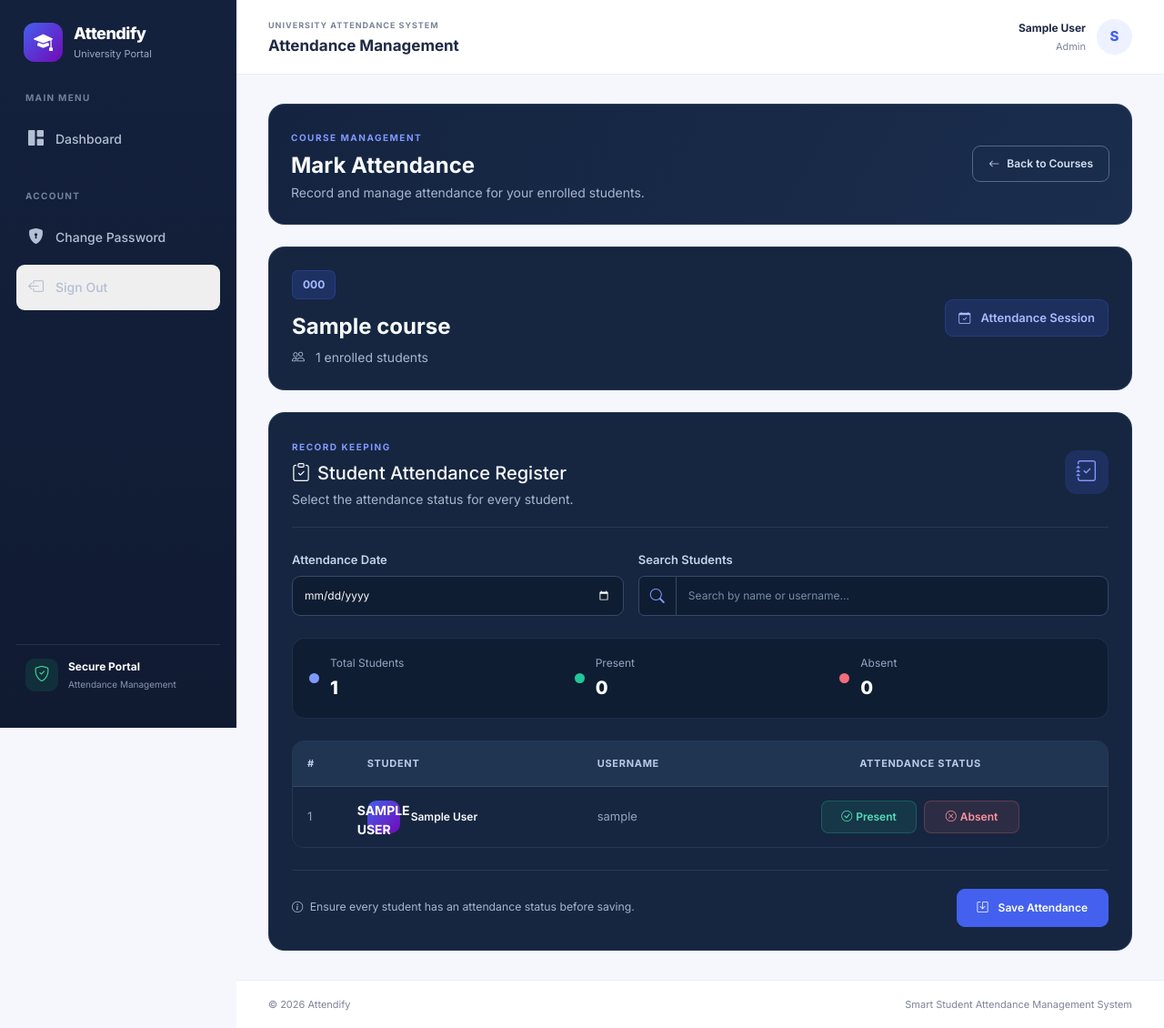
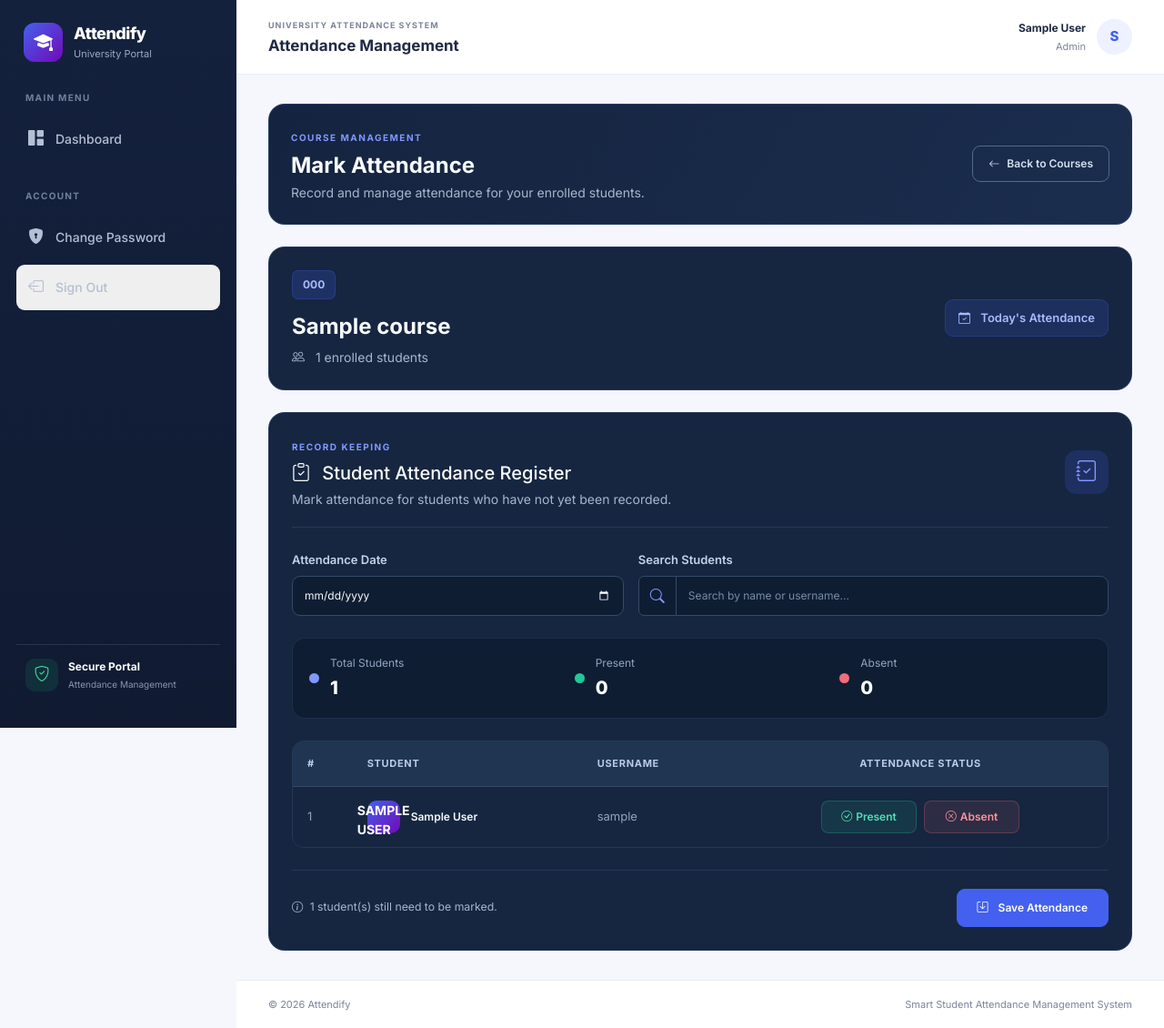
Before and after one commit to harizonelopez/Attendify, a Flask app: template app/templates/lecturer/mark_attendance.html in a window 1280 px wide. Shown: the whole page at 91% size. Run offline with Flask 3, Linux system fonts and the light colour scheme; the visitor is signed in with stand-in values (Sample User, id 1); the template is opened without the code that fills it: most values are stand-ins (such as "Sample title", 1, 10 or a date in 2020).

Commit message:
Enhance attendance marking interface with improved status display

```diff
--- a/app/templates/lecturer/mark_attendance.html
+++ b/app/templates/lecturer/mark_attendance.html
@@ -3,6 +3,19 @@
 {% block page_heading %}Attendance Management{% endblock %}
 
 {% block content %}
+
+{% set counts = namespace(present=0, absent=0, pending=0) %}
+{% for student in students %}
+    {% set status = attendance_status.get(student.id) %}
+    {% if status == "Present" %}
+        {% set counts.present = counts.present + 1 %}
+    {% elif status == "Absent" %}
+        {% set counts.absent = counts.absent + 1 %}
+    {% else %}
+        {% set counts.pending = counts.pending + 1 %}
+    {% endif %}
+{% endfor %}
+
 <div class="page-intro mb-4 attendance-page-intro">
     <div>
         <span class="attendance-eyebrow">COURSE MANAGEMENT</span>
@@ -28,7 +41,7 @@
         <div class="col-md-4 text-md-end">
             <span class="attendance-session-badge">
                 <i class="bi bi-calendar-check me-2"></i>
-                 Attendance Session
+                 Today's Attendance
             </span>
         </div>
     </div>
@@ -39,13 +52,29 @@
     <div class="card-heading attendance-register-heading">
         <div>
             <span class="attendance-eyebrow">RECORD KEEPING</span>
-            <h5><i class="bi bi-clipboard-check me-2"></i>Student Attendance Register</h5>
-            <p>Select the attendance status for every student.</p>
+            <h5>
+                <i class="bi bi-clipboard-check me-2"></i>
+                 Student Attendance Register
+            </h5>
+            <p>Mark attendance for students who have not yet been recorded.</p>
         </div>
         <span class="attendance-register-icon">
             <i class="bi bi-journal-check"></i>
         </span>
     </div>
+
+    {% if counts.pending == 0 and students %}
+        <div class="alert alert-success text-center mb-4">
+            <i class="bi bi-check-circle-fill me-2"></i>
+             All students have been marked for today's attendance.
+        </div>
+    {% elif counts.present + counts.absent > 0 %}
+        <div class="alert alert-warning text-center mb-4">
+            <i class="bi bi-info-circle-fill me-2"></i>
+            Some students have already been marked.
+            You can only mark the remaining students.
+        </div>
+    {% endif %}
 
     <form method="POST" action="{{ url_for('lecturer.mark_attendance', cid=course.id) }}" id="attendanceForm">
         <!-- Date and Search -->
@@ -56,10 +85,16 @@
                        name="date"
                        id="attendanceDate"
                        class="form-control attendance-input"
-                       value="{{ today }}" required>
+                       value="{{ today }}"
+                       min="{{ today }}"
+                       max="{{ today }}"
+                       required>
             </div>
+
             <div class="col-md-7">
-                <label for="studentSearch" class="form-label">Search Students</label>
+                <label for="studentSearch" class="form-label">
+                    Search Students
+                </label>
                 <div class="input-group attendance-search">
                     <span class="input-group-text">
                         <i class="bi bi-search"></i>
@@ -81,18 +116,20 @@
                     <strong id="totalCount">{{ students|length }}</strong>
                 </div>
             </div>
+
             <div class="attendance-summary-item">
                 <span class="summary-dot present"></span>
                 <div>
                     <small>Present</small>
-                    <strong id="presentCount">0</strong>
+                    <strong id="presentCount">{{ counts.present }}</strong>
                 </div>
             </div>
+
             <div class="attendance-summary-item">
                 <span class="summary-dot absent"></span>
                 <div>
                     <small>Absent</small>
-                    <strong id="absentCount">0</strong>
+                    <strong id="absentCount">{{ counts.absent }}</strong>
                 </div>
             </div>
         </div>
@@ -105,14 +142,20 @@
                         <th>#</th>
                         <th>Student</th>
                         <th>Username</th>
-                        <th class="text-center" scope="col">Attendance Status</th>
+                        <th class="text-center" scope="col">
+                            Attendance Status
+                        </th>
                     </tr>
                 </thead>
 
                 <tbody>
                     {% for student in students %}
+                    {% set status = attendance_status.get(student.id) %}
                     <tr class="attendance-row">
-                        <td class="attendance-number">{{ loop.index }}</td>
+                        <td class="attendance-number">
+                            {{ loop.index }}
+                        </td>
+
                         <td>
                             <div class="student-identity">
                                 <div class="student-avatar">
@@ -123,10 +166,32 @@
                                 </span>
                             </div>
                         </td>
+
                         <td class="attendance-username">
                             {{ student.username }}
                         </td>
+
                         <td>
+                            {% if status %}
+                                <div class="text-center">
+                                    {% if status == "Present" %}
+                                        <span class="badge bg-success px-3 py-2">
+                                            <i class="bi bi-check-circle-fill me-1"></i>
+                                            Present
+                                        </span>
+                                    {% else %}
+                                        <span class="badge bg-danger px-3 py-2">
+                                            <i class="bi bi-x-circle-fill me-1"></i>
+                                            Absent
+                                        </span>
+                                    {% endif %}
+
+                                    <small class="d-block attendance-muted mt-1">
+                                        Already recorded
+                                    </small>
+                                </div>
+
+                            {% else %}
                                 <div class="attendance-options">
                                     <label class="attendance-option present-option">
                                         <input type="radio"
@@ -150,8 +215,10 @@
                                         </span>
                                     </label>
                                 </div>
+                            {% endif %}
                         </td>
                     </tr>
+
                     {% else %}
                     <tr>
                         <td colspan="4" class="text-center py-5 attendance-muted">
@@ -165,18 +232,23 @@
         </div>
 
         <!-- Actions -->
-        {% if students %}
+        {% if counts.pending > 0 %}
         <div class="attendance-form-footer mt-4 d-flex flex-column flex-md-row justify-content-between align-items-md-center gap-3">
+
             <p class="attendance-muted small mb-0">
                 <i class="bi bi-info-circle me-1"></i>
-                 Ensure every student has an attendance status before saving.
+                {{ counts.pending }} student(s) still need to be marked.
             </p>
+
             <button type="submit" class="btn attendance-save-btn">
                 <i class="bi bi-save me-2"></i>
                 Save Attendance
             </button>
+
         </div>
         {% endif %}
+
     </form>
 </div>
+
 {% endblock %}
```
Lines whose indentation alone changed are shown as unchanged.
